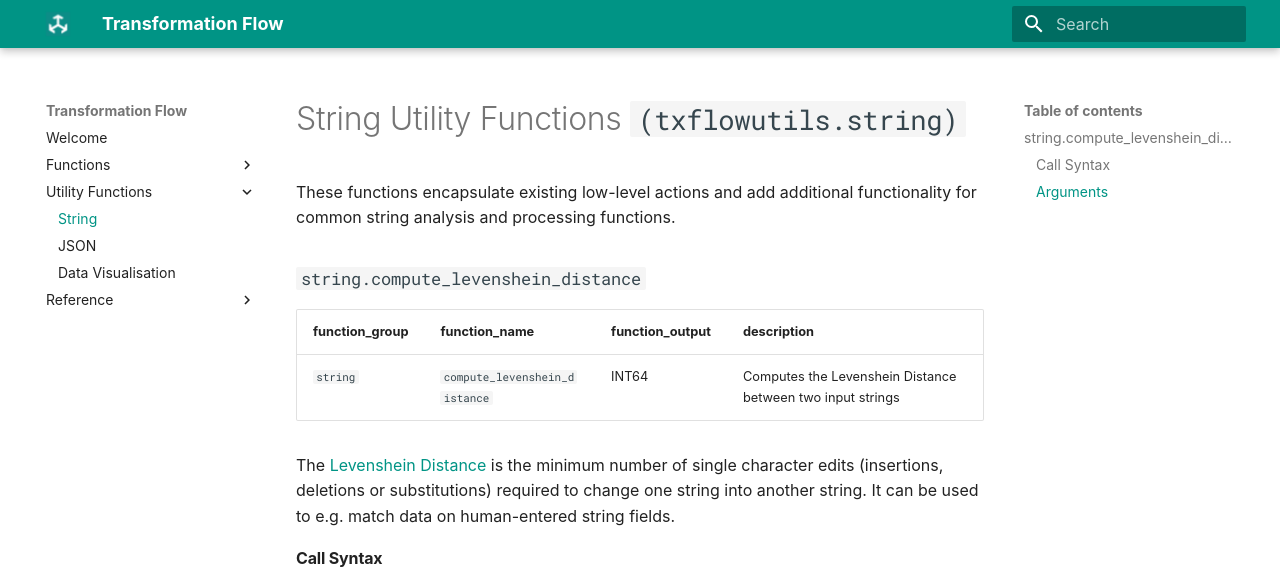
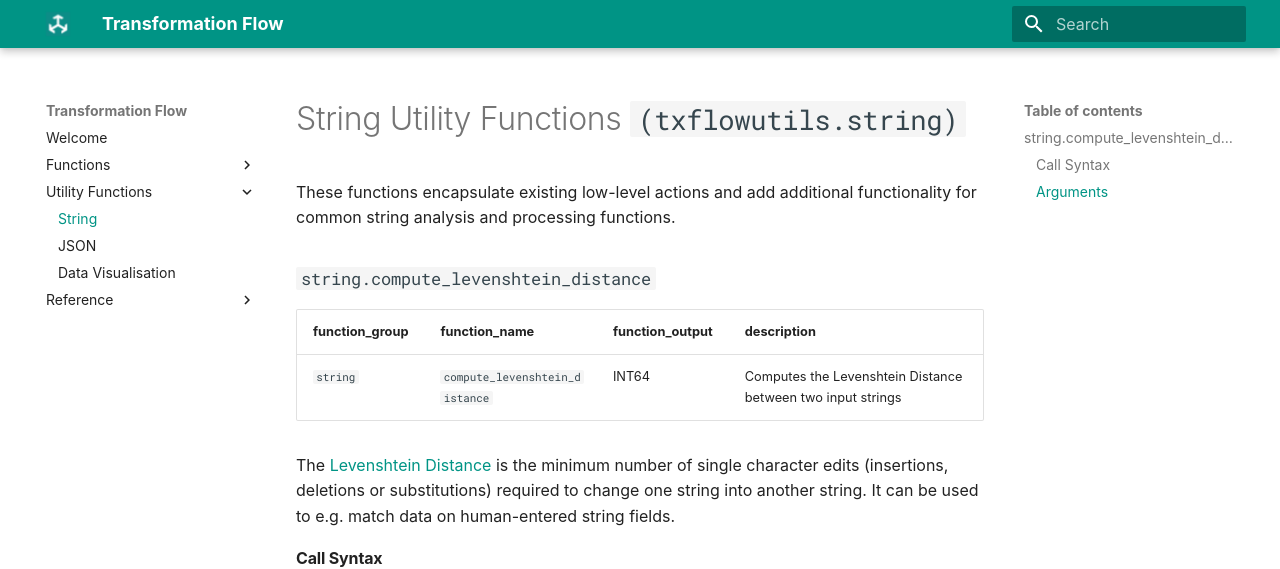
Before and after one commit to transformationflow/transformationflow.github.io, an MkDocs documentation site: the page built from docs/utils-string.md, in a window 1280 px wide and 963 px high. Shown: the top 569 px of the window. Built offline with MkDocs 1.6.1 and Material for MkDocs 9.7.7, drawn with Linux system fonts in a browser that asks for light colours; some web fonts are replaced; comment, search, counter and statistics services are not loaded.

Commit message:
Updated Levenshtein distance

````diff
--- a/docs/utils-string.md
+++ b/docs/utils-string.md
@@ -1,12 +1,12 @@
 # String Utility Functions `(txflowutils.string)`
 These functions encapsulate existing low-level actions and add additional functionality for common string analysis and processing functions.
 
-### `string.compute_levenshein_distance`
+### `string.compute_levenshtein_distance`
 function_group | function_name | function_output | description
  --- | --- | --- |---
-`string` | `compute_levenshein_distance` | INT64 | Computes the Levenshein Distance between two input strings
+`string` | `compute_levenshtein_distance` | INT64 | Computes the Levenshtein Distance between two input strings
 
-The [Levenshein Distance](https://en.wikipedia.org/wiki/Levenshtein_distance) is the minimum number of single character edits (insertions, deletions or substitutions) required to change one string into another string.  It can be used to e.g. match data on human-entered string fields.
+The [Levenshtein Distance](https://en.wikipedia.org/wiki/Levenshtein_distance) is the minimum number of single character edits (insertions, deletions or substitutions) required to change one string into another string.  It can be used to e.g. match data on human-entered string fields.
 
 #### Call Syntax
 ```
````
